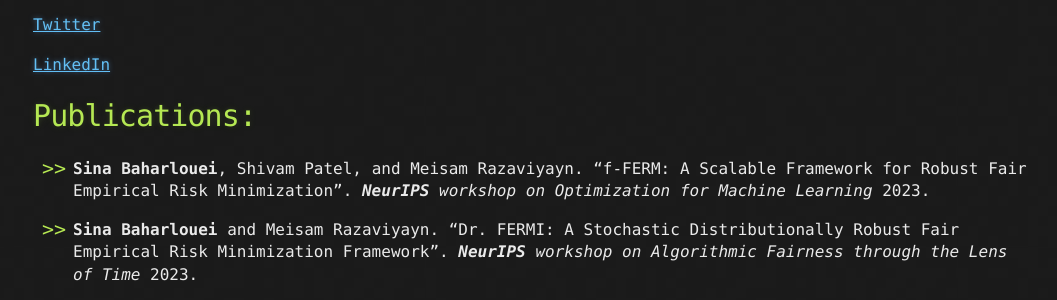
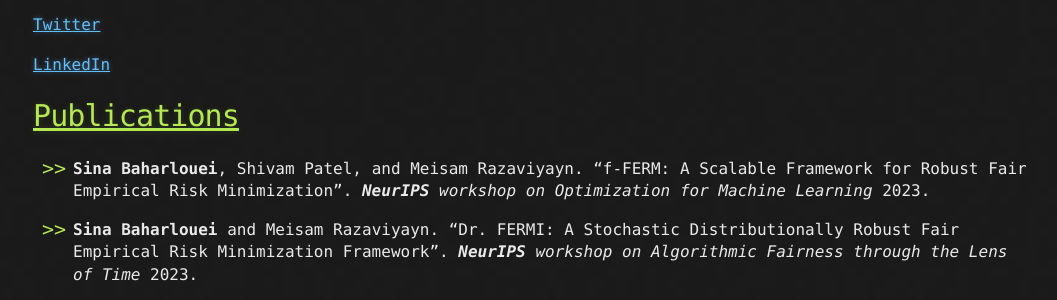
Before and after one commit to sinaBaharlouei/SinaBhr.github.io, a Jekyll site: the page built from index.md, in a window 1280 px wide. Shown: the part 817-1117 px from the top of the page, without its empty margins (107-1164 px from the left). Built offline with Jekyll 4.4.1, drawn with Linux system fonts in a browser that asks for light colours; our own code applies the rules of GitHub Pages for plain Markdown files; the repository's description, which GitHub fills in, is left out; part of the change alters nothing that is shown.

```diff
--- a/index.md
+++ b/index.md
@@ -16,7 +16,7 @@ My name is Sina Baharlouei and I am a Ph.D. student at the University of Souther
 
 [LinkedIn](https://www.linkedin.com/in/sina-baharlouei-00b4ba97/)
 
-# Publications:
+# <ins>Publications</ins>
 
 * **Sina Baharlouei**, Shivam Patel, and Meisam Razaviyayn. "f-FERM: A Scalable Framework for Robust Fair Empirical Risk Minimization". _**NeurIPS** workshop on Optimization for Machine Learning_ 2023.
 
```
